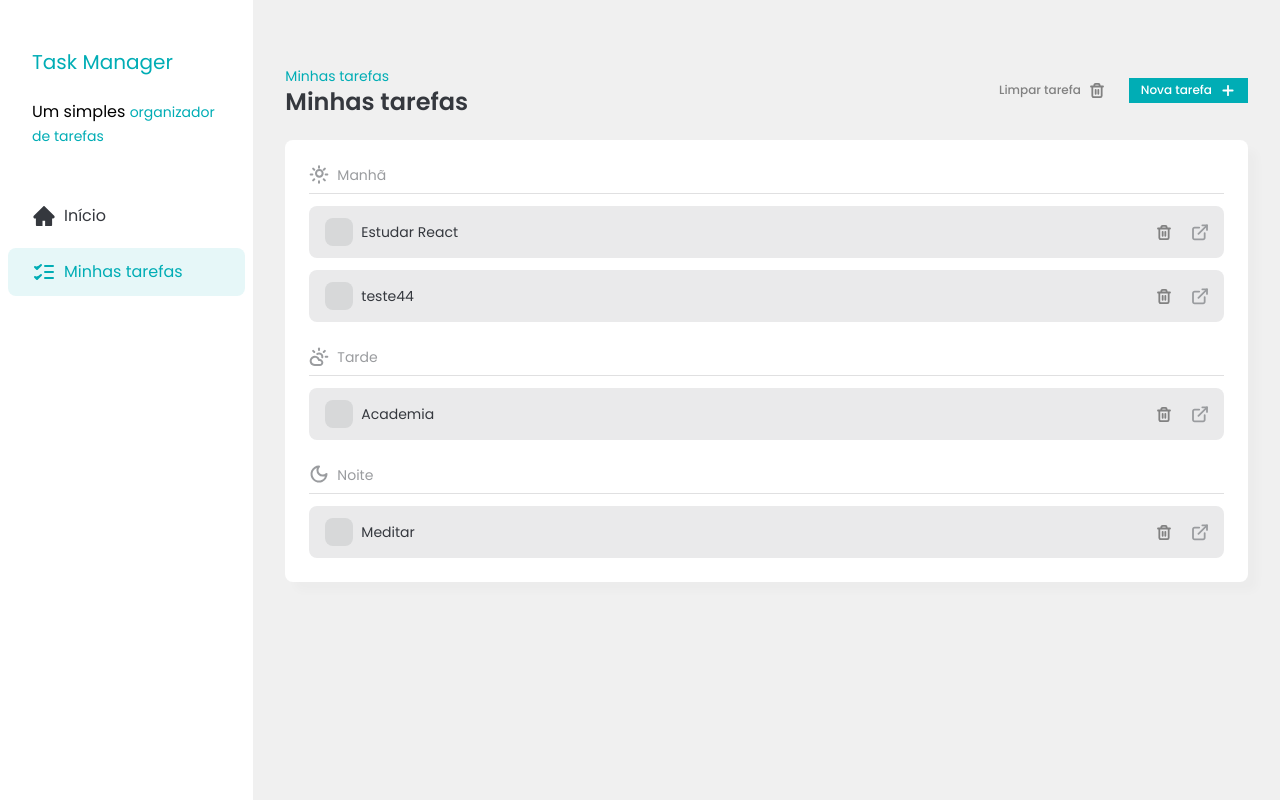
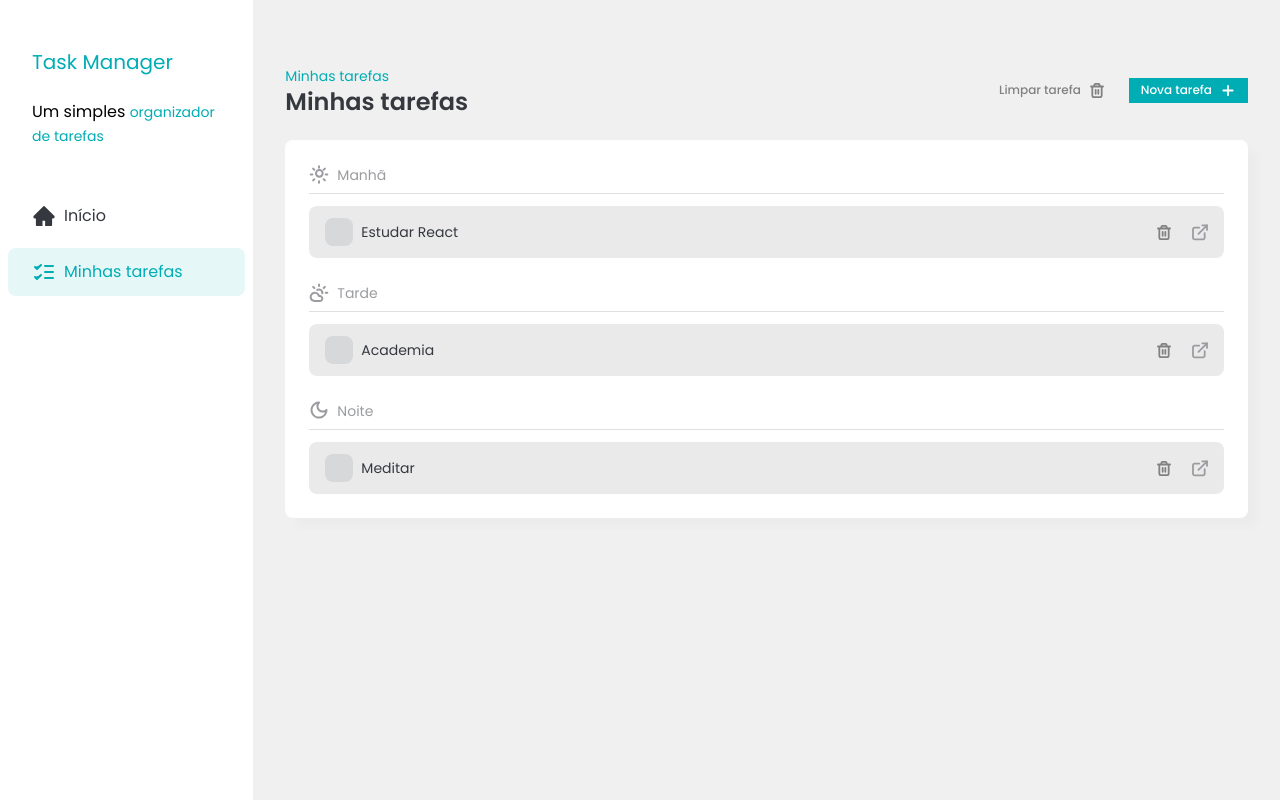
Before and after one commit to marcoss741-0/fsc-task-manager, a React (Vite) app: page / in a window 1280 px wide. Built offline with nearby package versions, Linux system fonts and the light colour scheme; data requests are answered from the project's data file.

Commit message:
Remove tarefa de teste do banco de dados e atualiza a lógica de exclusão na página de detalhes para gerenciar o estado com react-query.

```diff
--- a/db.json
+++ b/db.json
@@ -52,13 +52,6 @@
       "description": "Melhorar concentração e mente",
       "time": "night",
       "status": "not_started"
-    },
-    {
-      "id": "5fac9cec-cc2d-4c1e-8103-33e489387e7b",
-      "title": "teste44",
-      "description": "tarefa teste",
-      "time": "morning",
-      "status": "not_started"
     }
   ]
 }
--- a/src/pages/TaskDetailsPage.jsx
+++ b/src/pages/TaskDetailsPage.jsx
@@ -85,7 +85,10 @@ const TaskDetailsPage = () => {
       const response = await fetch(`http://localhost:3000/tasks/${taskId}`, {
         method: "DELETE",
       });
-      return response.json();
+      const deletedTask = await response.json();
+      queryClient.setQueryData(["tasks"], (oldTasks) => {
+        return oldTasks.filter((oldTask) => oldTask.id !== deletedTask.id);
+      });
     },
     onSuccess: () => {
       toast.success("Tarefa deletada! você será redirecionado...");
```
